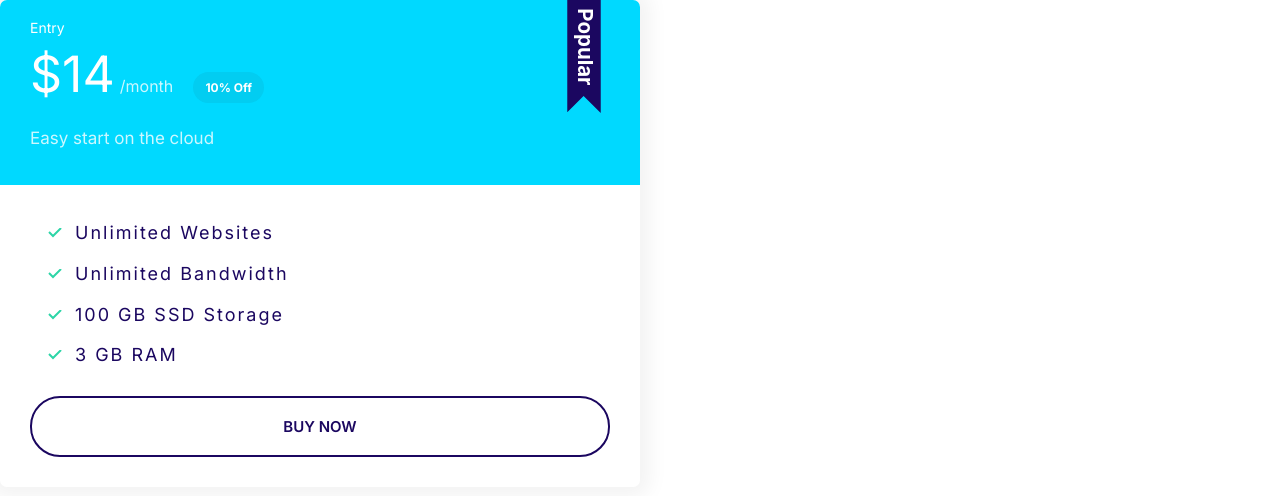
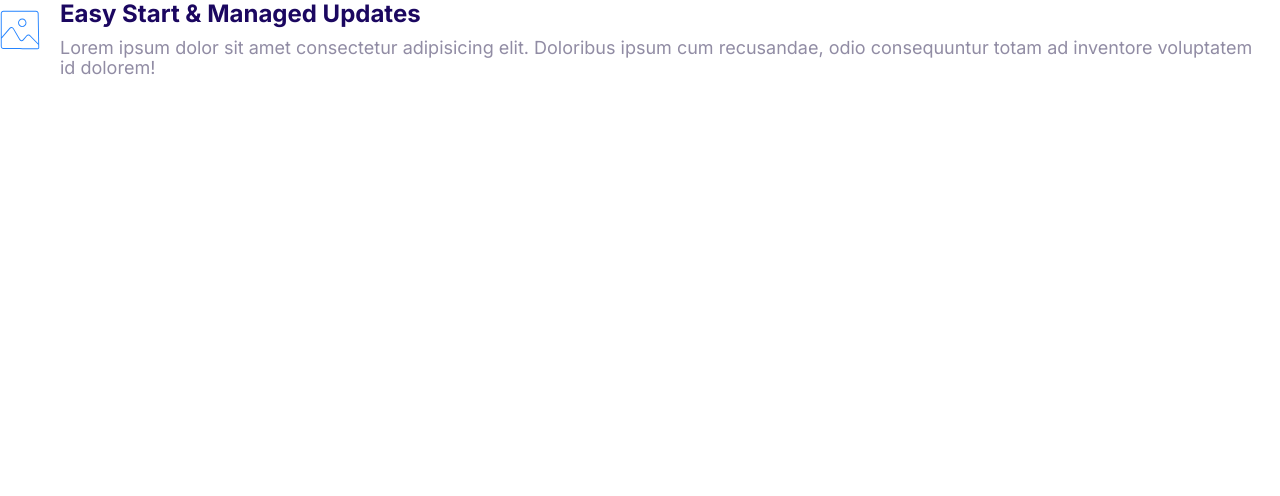
Before and after one commit to gitkudy237/kudy-repo, a plain HTML site: page index.html in a window 1280 px wide. Drawn offline with Linux system fonts and the light colour scheme.

Commit message:
Building media objects.

```diff
--- a/css/styles.css
+++ b/css/styles.css
@@ -364,3 +364,21 @@ a {
     font-size: 1.7rem;
   }
 }
+
+/* Media objects */
+
+.media {
+  display: flex;
+}
+
+.media__title {
+  margin-top: 0;
+}
+
+.media__body {
+  margin: 0 2rem;
+}
+
+.media__image {
+  margin-top: 1rem;
+}
--- a/index.html
+++ b/index.html
@@ -13,26 +13,19 @@
     <link rel="stylesheet" href="css/styles.css" />
   </head>
   <body>
-    <div style="width: 50%">
-      <div class="plan plan--popular">
-        <div class="card card--secondary">
-          <header class="card__header">
-            <h3 class="plan__label">Entry</h3>
-            <span class="plan__price">$14</span>
-            <span class="plan__billing-cycle">/month</span>
-            <span class="badge badge--secondary badge--small">10% Off</span>
-            <p class="plan__description">Easy start on the cloud</p>
-          </header>
-          <div class="card__body">
-            <ul class="plan__details">
-              <li class="list--tick list__item">Unlimited Websites</li>
-              <li class="list--tick list__item">Unlimited Bandwidth</li>
-              <li class="list--tick list__item">100 GB SSD Storage</li>
-              <li class="list--tick list__item">3 GB RAM</li>
-            </ul>
-            <button class="btn btn--outline btn--block">Buy now</button>
-          </div>
-        </div>
+    <div class="media">
+      <div class="media__image">
+        <svg class="icon icon--primary">
+          <use xlink:href="images/sprite.svg#snap"></use>
+        </svg>
+      </div>
+      <div class="media__body">
+        <h3 class="media__title">Easy Start & Managed Updates</h3>
+        <p>
+          Lorem ipsum dolor sit amet consectetur adipisicing elit. Doloribus
+          ipsum cum recusandae, odio consequuntur totam ad inventore voluptatem
+          id dolorem!
+        </p>
       </div>
     </div>
   </body>
```
Also changed, not shown: components/icons.html (+5 -0 lines), components/media-objects.html (added, +15 -0 lines).
